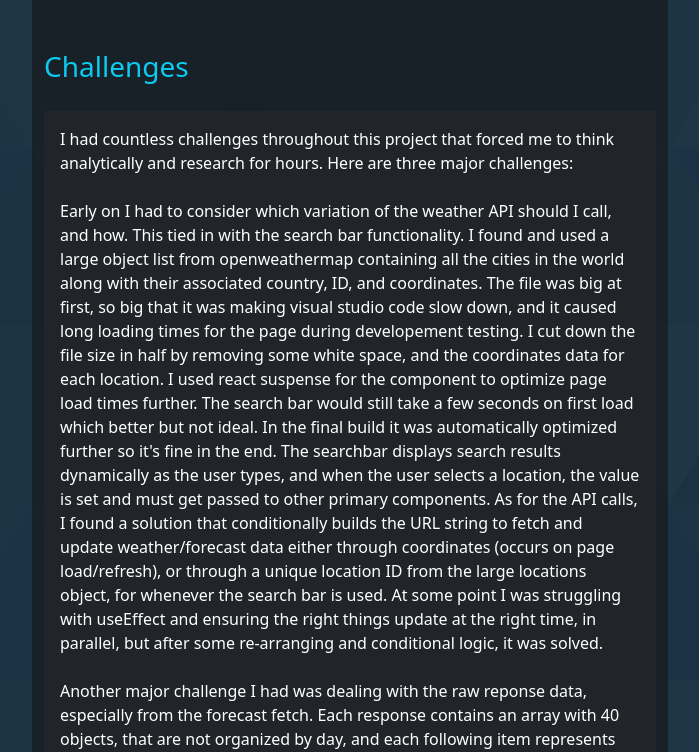
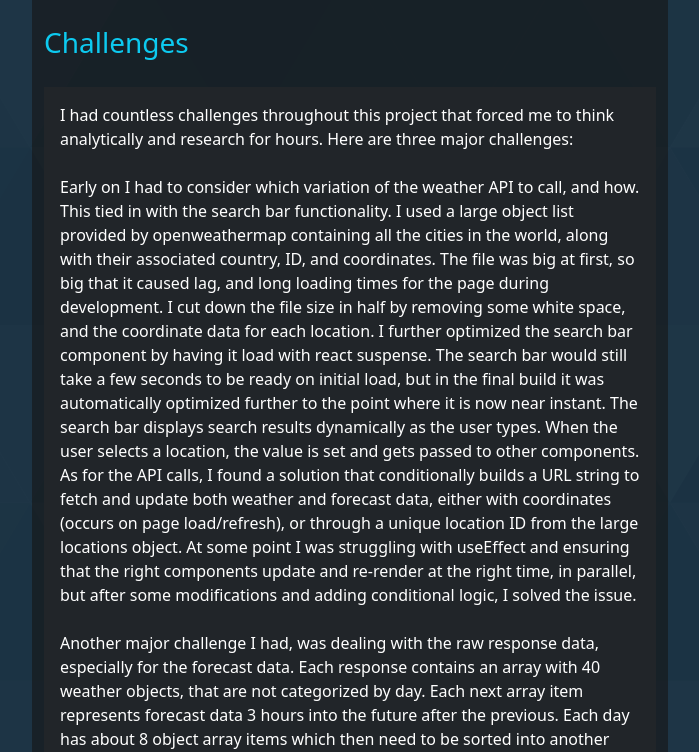
Before and after one commit to alexdmdi/portfolio, a plain HTML site: page Weather-app.html in a window 1280 px wide. Shown: the part 1808-2560 px from the top of the page, without its empty margins (290-989 px from the left). Drawn offline with nearby package versions, Linux system fonts and the light colour scheme.

Commit message:
updated description

```diff
--- a/Weather-app.html
+++ b/Weather-app.html
@@ -89,9 +89,9 @@
           </p>
           <br>
           <p class="mb-5 bg-dark p-3">
-            This is a react-vite typescript project that fetches weather data from a free API (openweathermap.org). By default the page sets the location to
-            the nearest locale based on the users approximate coordinates, which are fetched from ipapi (https://ipapi.co/json).
-            The theme changes based on the set location and whether or not it is day time there, based on sunset and sunrise.
+            This is a react-vite typescript project that fetches weather data from a free API (openweathermap.org). By default the page is set
+            to the users location based on their approximate coordinates, which are fetched from ipapi (https://ipapi.co/json).
+            The theme is set based on the set location, and if the sun is still up there.
           </p>
 
           <p class = "fs-3 mb-2 text-info">
@@ -121,29 +121,30 @@
           <p class="mb-5 bg-dark p-3">
             I had countless challenges throughout this project that forced me to think analytically and research for hours. Here are three major challenges:
             <br><br>
-            Early on I had to consider which variation of the weather API should I call, and how. This tied in with the search bar functionality.
-            I found and used a large object list from openweathermap containing all the cities in the world along with their associated country, ID, and coordinates. The file was big at first, so big that it
-            was making visual studio code slow down, and it caused long loading times for the page during developement testing. I cut down the file size in half by
-            removing some white space, and the coordinates data for each location. I used react suspense for the component to optimize page load times further.
-            The search bar would still take a few seconds on first load which better but not ideal. In the final build it was automatically optimized further so it's fine in the end.
-            The searchbar displays search results dynamically as the user types, and when the user selects a location, the value is set and must get passed to other primary components. As for the API calls, I found a solution
-            that conditionally builds the URL string to fetch and update weather/forecast data either through coordinates (occurs on page load/refresh), or through a unique location ID from the large locations object,
-            for whenever the search bar is used. At some point I was struggling with useEffect and ensuring the right things update at the right time, in parallel, but after some re-arranging and conditional logic, it was solved.
+            Early on I had to consider which variation of the weather API to call, and how. This tied in with the search bar functionality.
+            I used a large object list provided by openweathermap containing all the cities in the world, along with their associated country, ID, and coordinates. The file was big at first, so big that it caused lag, and
+            long loading times for the page during development. I cut down the file size in half by removing some white space, and the coordinate data
+            for each location. I further optimized the search bar component by having it load with react suspense. The search bar would still take a few seconds to be ready on initial
+            load, but in the final build it was automatically optimized further to the point where it is now near instant. The search bar displays search results dynamically
+            as the user types. When the user selects a location, the value is set and gets passed to other components. As for the API calls, I found a solution that conditionally
+            builds a URL string to fetch and update both weather and forecast data, either with coordinates (occurs on page load/refresh), or through a unique location ID from the
+            large locations object. At some point I was struggling with useEffect and ensuring that the right components update and re-render at the right time, in parallel,
+            but after some modifications and adding conditional logic, I solved the issue.
             <br><br>
-            Another major challenge I had was dealing with the raw reponse data, especially from the forecast fetch. Each response contains an array with 40 objects, that are not organized by day, and each following item represents
-            the weather data for 3 hours later, from the previous object. Each day has about 8 object array items which then need to be sorted each time into another object that dynamically updates every day, to hold the dates for whatever the
-            following 5 days are. The the date given for each of the 40 list items is either in the form of epoch time (seconds ellapsed since epoch 1970 Jan 1 UTC+0), or in the form of a UTC date string, so this complicated things that much more.
-            I had to figure out how to convert to local time, considering the respective time zone for selected locations, regardless of the users current location and time zone. Each time a new Date object is initiated, it gets the current date and time
-            based on the users browser and their location. I had to do a lot of conversion that considers both the users timezone offset from UTC, and the offset between UTC and the selected location. This was needed for the process of iterating through the
-            response array, in order to populate the "followingDays" object I created, that contains 5 keys representing the following 5 days based on whatever the current day isWhen displaying the current time (or sunset/sunrise) for the
-            time zone of the selected location, it required similar conversions as well.
+            Another major challenge I had, was dealing with the raw response data, especially for the forecast data. Each response contains an array with 40 weather objects, that are not
+            categorized by day. Each next array item represents forecast data 3 hours into the future after the previous. Each day has about 8 object array items which then need to be
+            sorted into another object that has 5 nested objects in it, one for each of the following 5 days, and whose date values need to update dynamically. The date provided in
+            each of the 40 list items, is either in the form of epoch time (seconds elapsed since epoch 1970 Jan 1 UTC+0), or in the form of a UTC date string, so this complicated things
+            that much more. The response object does not have a constant pattern/format to it, otherwise I could have just always taken the first 8 array items for example, and push them to the object representing tomorrow, within the
+            followingDays object. Anyway, I had to figure out how to convert the given epoch time to whatever the local time is in that location. This requires being considerate of both the
+            users current location (or what their browser date/time reports), their offset from UTC, and then the time zone offset of the selected location, then passing the final value in milliseconds to the outermost date object.
+            All of this was needed for both displaying the time for various things on the page, and for the initial process of iterating through the response array list, in order to
+            populate the "followingDays" object on each API query.
             <br><br>
-            Figuring out the conditional day/night styling on each render/load was harder than expected. <br> The solution: Each time a location is selected, starting with the default, which is the users current approximate location,
-            there is a check that sets a boolean true or false depending on the time of day there. If the current time is after sunrise but before sunset, the useState boolean is set to true,
-            whose value is also passed to the app.tsx file. If it's set to true true, then the regular day theme styling is set, otherwise the night theme and background is set for that location. I couldn't figure out how to conditionally
-            import and apply css files with react, so instead I found a different solution. For both themes, I made regular javascript/tsx files that hold the associated css properties as large string literals, in constants.
-            Those consts are imported into app.tsx and then based on the theme boolean value, are passed into the in-file style tag, as the first thing in the return statement
-            for app.tsx. This seemed to have finally worked.
+            Figuring out the conditional day/night styling was harder than expected. <br> The solution: Each time a location is selected, a check occurs that sets a useState boolean to true or false depending on the time of day, which is then
+            passed to App.tsx. If the current time is after sunrise but before sunset, the boolean is set to true and the day theme is used, otherwise the night time is used. I couldn't
+            figure out how to conditionally import regular css files, so instead I found a different solution. For both themes, I took the contents of the css files and stored them in large string literals, in their own separate tsx files.
+            The constants from those files are both imported into app.tsx, and then only one at a time is applied conditionally in the style tags, within the app.tsx return statement.
             <br><br>
 
           </p>
```
